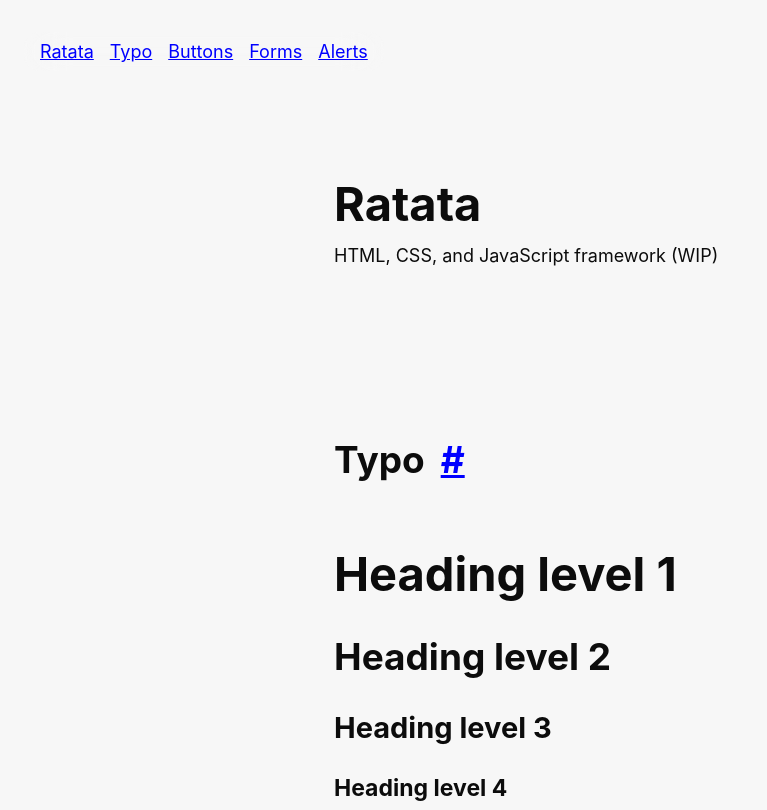
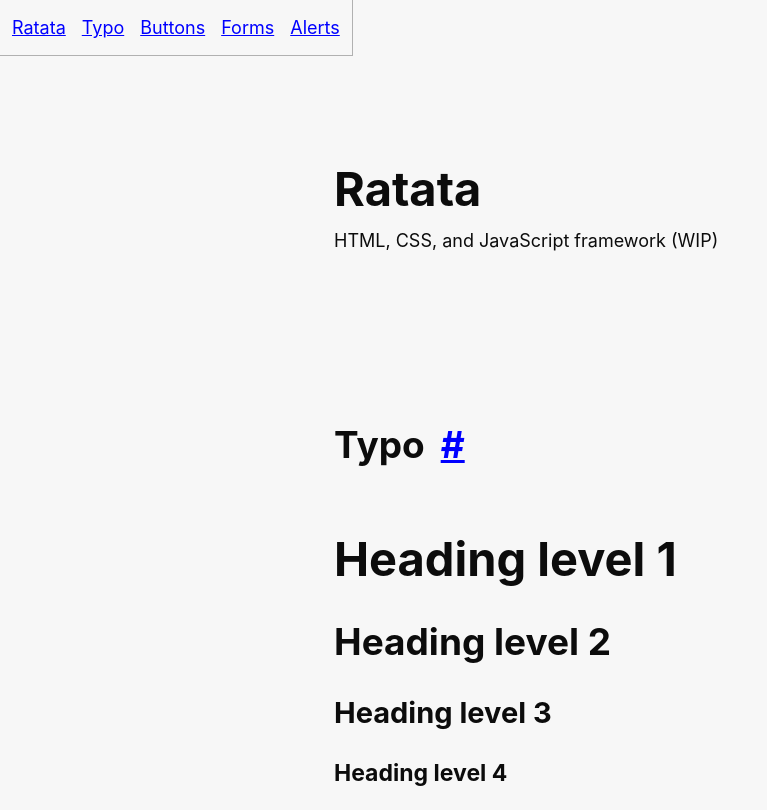
Before and after one commit to deoostfrees/Ratata, a website: page html/ratata.html in a window 1280 px wide. Shown: the top 810 px of the page, without its empty margins (0-767 px from the left). Drawn offline with Linux system fonts and the light colour scheme.

Commit message:
[TASK] Adjust styles

```diff
--- a/html/ratata.html
+++ b/html/ratata.html
@@ -17,9 +17,9 @@
     <a href="#content" class="skip-link visually-hidden btn btn--primary" accesskey="s">Skip to content.</a>
 
     <div class="page grid">
-      <nav class="page__nav grid__breakout" aria-label="Main">
+      <nav class="page__nav grid__full" aria-label="Main">
         <ul>
-          <li><a href="./ratata.html">Ratata</a></li>
+          <li><a href="#content">Ratata</a></li>
           <li><a href="#typo">Typo</a></li>
           <li><a href="#buttons">Buttons</a></li>
           <li><a href="#forms">Forms</a></li>
--- a/html/styles.css
+++ b/html/styles.css
@@ -10,27 +10,31 @@
   --breakout-size: calc(
     (var(--breakout-max-width) - var(--content-max-width)) / 2
   );
+
+  --border-color: color-mix(in srgb, var(--black) 30%, var(--white));
+
+  @media screen and (prefers-color-scheme: dark) {
+    --border-color: color-mix(in srgb, var(--white) 30%, var(--black));
+  }
 }
 
 .page {
   grid-template-rows: auto 1fr auto;
   min-block-size: 100svh;
-  padding-block-start: calc((32 / 18) * 1rem);
 }
 
 .page__nav {
-  backdrop-filter: blur(20px);
-  background-color: color-mix(in srgb, var(--white) 40%, transparent);
-  border-radius: calc((16 / 18) * 1rem);
-  color: var(--blue);
+  background-color: var(--body-background-color);
+  border-block-end: calc((1 / 18) * 1rem) solid var(--border-color);
+  border-inline-end: calc((1 / 18) * 1rem) solid var(--border-color);
+  color: var(--body-color);
   display: flex;
   flex-wrap: wrap;
   gap: calc((16 / 18) * 1rem);
   inline-size: fit-content;
-  inset-block-start: calc((32 / 18) * 1rem);
-  margin-inline-start: calc((-16 / 18) * 1rem);
-  padding-block: calc((4 / 18) * 1rem);
-  padding-inline: calc((16 / 18) * 1rem);
+  inset-block-start: 0;
+  padding-block: calc((12 / 18) * 1rem);
+  padding-inline: calc((12 / 18) * 1rem);
   position: sticky;
   z-index: 1;
 
@@ -52,8 +56,7 @@
 }
 
 .page__footer {
-  background-color: var(--blue);
-  color: var(--white);
+  border-block-start: calc((1 / 18) * 1rem) solid var(--border-color);
   margin-block-start: calc((160 / 18) * 1rem);
   padding-block: calc((32 / 18) * 1rem);
 }
```
